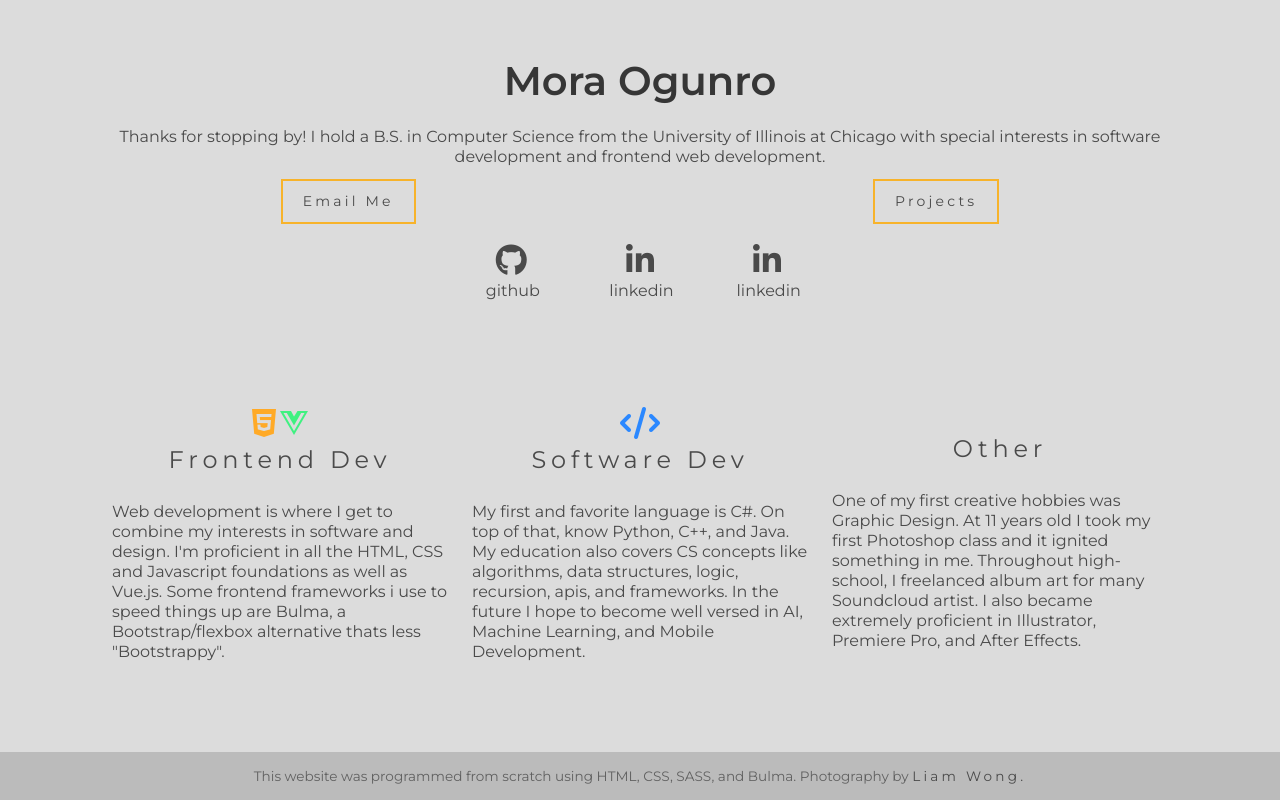
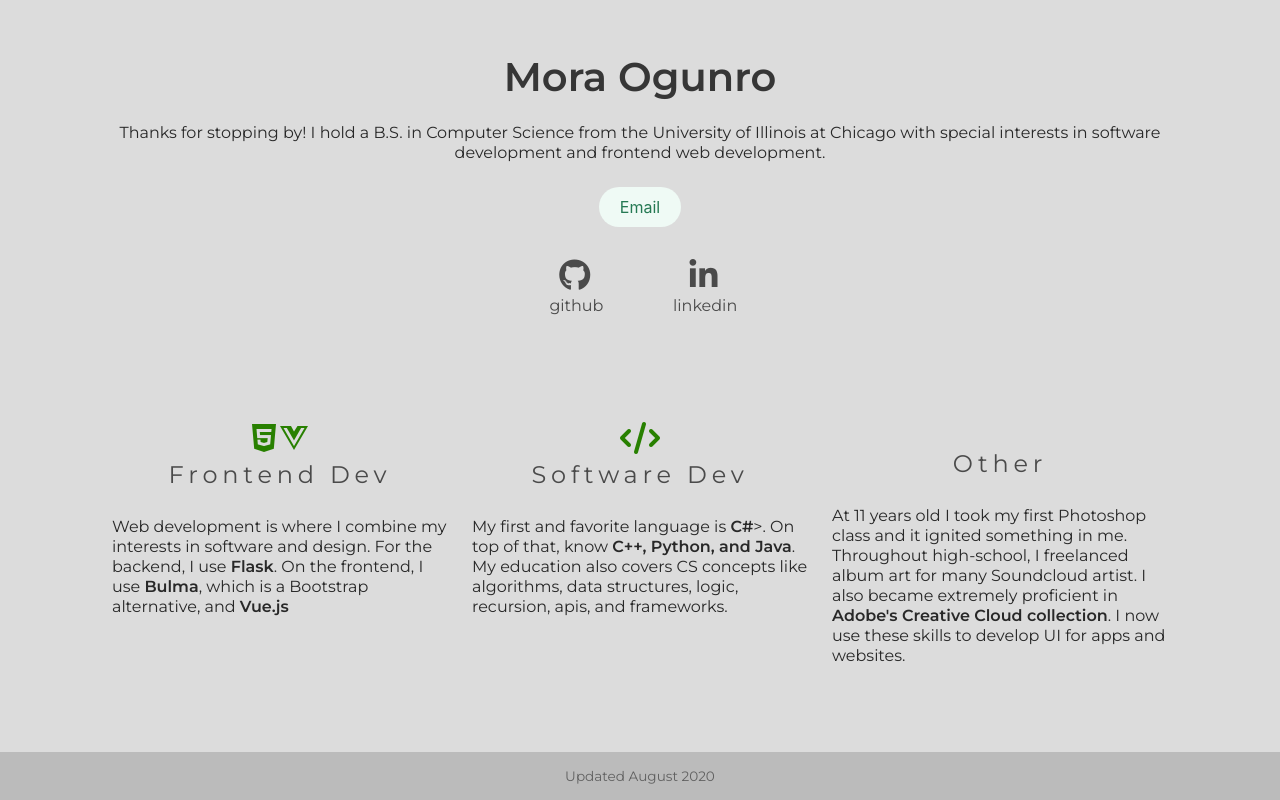
Before and after one commit to MoraOgunro/MoraOgunro.github.io, a website: page index.html in a window 1280 px wide. Drawn offline with nearby package versions, Linux system fonts and the light colour scheme; some icons are missing.

Commit message:
Website  v2.0

```diff
--- a/css/styles.css
+++ b/css/styles.css
@@ -1,31 +1,18 @@
+html{
+    overflow: hidden;
+}
 body{
     font-family: 'Montserrat', sans-serif;
     font-weight: 400;
     background-color: gainsboro;
+
+}
+/*----Bulma Override----*/
+.subtitle{
+    color: #282828;
 }
 
 
-/*----Scrollbar----*/
-    /* width */
-::-webkit-scrollbar {
-    width: 8px;
-  }
-
-    /* Track */
-  ::-webkit-scrollbar-track {
-    background: transparent;
-  }
-
-    /* Handle */
-  ::-webkit-scrollbar-thumb {
-    background: rgba(68, 68, 68, 0.479);
-    border-radius: 25px;
-  }
-
-    /* Handle on hover */
-  ::-webkit-scrollbar-thumb:hover {
-    background: #555;
-  }
 /*----Top Section----*/
 .header {
     max-width: 700px;
@@ -60,7 +47,7 @@ a:hover{
 .social-links>div>a:hover {
     transform: scale(1.2);
     -moz-transform: scale(1.2);
-    color: #F7B32B;
+    color: #288000;
 }
 
 /*----Bottom Section----*/
@@ -73,19 +60,19 @@ a:hover{
 }
 
 .fa-html5 {
-    color: #ffaa27;
+    color: #288000;
 }
 
 .fa-vuejs {
-    color: #3ff180;
+    color: #288000;
 }
 
 .fa-code {
-    color: #2b88ff;
+    color: #288000;
 }
 
 .fa-adobe {
-    color: #fd2626;
+    color: #288000;
 }
 
 /*footer*/
@@ -103,26 +90,7 @@ a:hover{
 }
 
 /*Button Effect*/
-.button_slide {
-    width: fit-content;
-    color: #FFF;
-    border: 2px solid #F7B32B;
-    border-radius: 0px;
-    padding: 10px 20px;
-    display: inline-block;
-    font-size: 14px;
-    letter-spacing: 1px;
-    cursor: pointer;
-    box-shadow: inset 0 0 0 0 #F7B32B;
-    -webkit-transition: ease-out 0.4s;
-    -moz-transition: ease-out 0.4s;
-    transition: ease-out 0.4s;
-}
 
-.slide_right:hover {
-    box-shadow: inset 400px 0 0 0 #F7B32B;
-
-}
 
 #outer {
     margin: auto;
--- a/index.html
+++ b/index.html
@@ -25,19 +25,17 @@
             	    <div class="container has-text-centered header">
             	        <div class="title is-size-2">Mora Ogunro</div>
             	        <p></p>
-            	        <div class="subtitle is-size-6">Thanks for stopping by! I hold a B.S. in Computer Science from the University of Illinois at Chicago with special interests in software development and frontend web development.</div>
+						<div class="subtitle is-size-6">Thanks for stopping by! I hold a B.S. in Computer Science from the University of Illinois at Chicago with special interests in software development and frontend web development.</div>
+						<!--Email/Projects column-->
             	        <div class="columns main-buttons has-text-white">
             	            <div id="outer">
-            	                <div class="column button_slide slide_right">
-            	                    <a hrefw="mailto:abc@example.com?">Email Me</a>
-            	                </div>
+            	                <div class="column">
+									<button class="button is-success is-light is-rounded">Email</button>
+								</div>
+
             	            </div>
-            	            <div id="outer">
-            	                <div class="column button_slide slide_right">
-            	                    <a href="projects.html">Projects</a>
-            	                </div>
-            	            </div>
-            	        </div>
+						</div>
+						<!--Social Links-->
             	        <div class="social-links">
 
             	            <div>
@@ -56,14 +54,6 @@
             	                </p>
 							</div>
 
-							<div>
-            	                <a hrefw="mailto:abc@example.com?">
-            	                    <i class="fab fa-linkedin-in fa-2x"></i>
-            	                </a>
-            	                <p class="">
-            	                    linkedin
-            	                </p>
-            	            </div>
             	        </div>
             	    </div>
             	</div>
@@ -76,19 +66,19 @@
             	                <i class="fab fa-vuejs fa-2x"></i>
             	                <p class=" spaced is-size-4">Frontend Dev</p>
             	                <br>
-            	                <p class="subtitle sub-body is-size-6">Web development is where I get to combine my interests in software and design. I'm proficient in all the HTML, CSS and Javascript foundations as well as Vue.js. Some frontend frameworks i use to speed things up are Bulma, a Bootstrap/flexbox alternative thats less "Bootstrappy".</p>
+            	                <p class="subtitle sub-body is-size-6 ">Web development is where I combine my interests in software and design. For the backend, I use <b>Flask</b>.  On the frontend, I use <b>Bulma</b>, which is a Bootstrap alternative, and <b>Vue.js</b></p>
             	            </div>
             	            <div class="column">
             	                <i class="fas fa-code fa-2x"></i>
             	                <p class=" spaced is-size-4">Software Dev</p>
             	                <br>
-            	                <p class="subtitle sub-body is-size-6">My first and favorite language is C#. On top of that, know Python, C++, and Java. My education also covers CS concepts like algorithms, data structures, logic, recursion, apis, and frameworks. In the future I hope to become well versed in AI, Machine Learning, and Mobile Development.</p>
+            	                <p class="subtitle sub-body is-size-6">My first and favorite language is <b>C#</b>>. On top of that, know <b>C++, Python, and Java</b>. My education also covers CS concepts like algorithms, data structures, logic, recursion, apis, and frameworks.</p>
             	            </div>
             	            <div class="column">
             	                <i class="fab fa-adobe fa-2x"></i>
             	                <p class=" spaced is-size-4">Other</p>
             	                <br>
-            	                <p class="subtitle sub-body is-size-6">One of my first creative hobbies was Graphic Design. At 11 years old I took my first Photoshop class and it ignited something in me. Throughout high-school, I freelanced album art for many Soundcloud artist. I also became extremely proficient in Illustrator, Premiere Pro, and After Effects.</p>
+            	                <p class="subtitle sub-body is-size-6">At 11 years old I took my first Photoshop class and it ignited something in me. Throughout high-school, I freelanced album art for many Soundcloud artist. I also became extremely proficient in <b>Adobe's Creative Cloud collection</b>. I now use these skills to develop UI for apps and websites.</p>
             	            </div>
             	        </div>
             	    </div>
@@ -97,7 +87,7 @@
         </div>
 
         <div class="hero-foot level has-text-centered is-mobile">
-            <p class="center">This website was programmed from scratch using HTML, CSS, SASS, and Bulma. Photography by <a href="https://www.liamwong.com/tokyo-night-train/">Liam Wong.</a></p>
+            <p class="center">Updated August 2020</a></p>
         </div>
     </div>
     <script src="app.js"></script>
```
